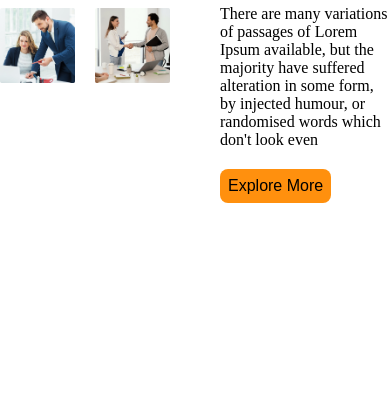
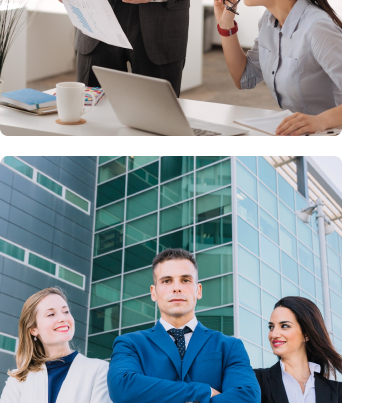
Before and after one commit to saruwar11/g3-architect-website, a plain HTML site: page index.html in a window 390 px wide. Shown: the part 801-1204 px from the top of the page. Before the commit the page ends 1004 px from the top, so only its background shows below. Drawn offline with Linux system fonts and the light colour scheme.

Commit message:
added responsive for mobail

```diff
--- a/style/styles.css
+++ b/style/styles.css
@@ -115,47 +115,23 @@ main{
 
 
 
-
-
-
-
-
-
-
-
-
-
-
-
-
-
-
-
-
-
-
-
-
-
-
-
-
-
-
-
-
-
-
-
-
-
-
-
-
 /* responsive */
 @media screen and (max-width:576px) {
-  .navber, .nav-links{
+  .navber, .nav-links, .teams-feture{
     flex-direction: column;
+  }
+
+.team-img{
+  grid-template-columns: repeat(1, 1fr);
+  width: 100%;
+  /* margin-left:px; */
+  /* padding: 0px; */
+}
+
+  .feture{
+    width: 100%;
+    padding: 0px;
+
   }
 
 }
```
